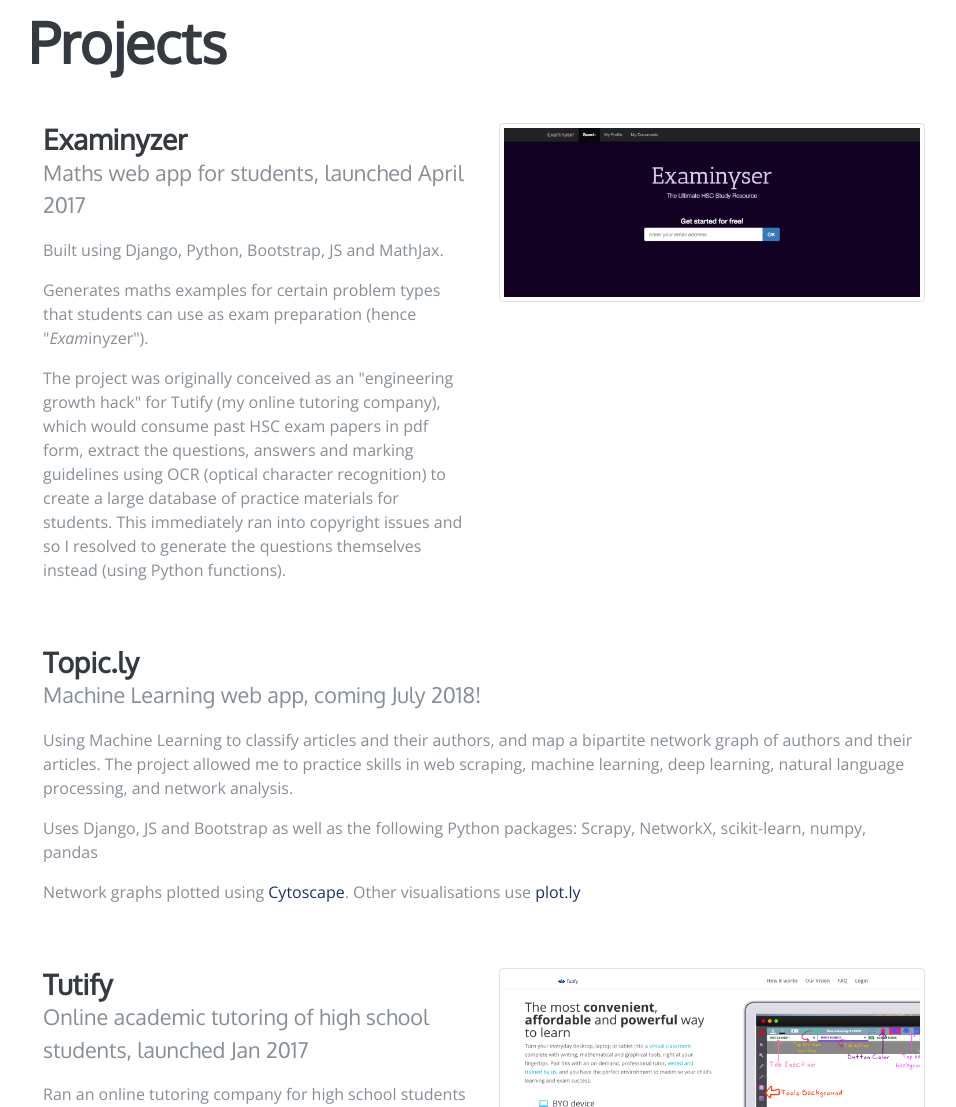
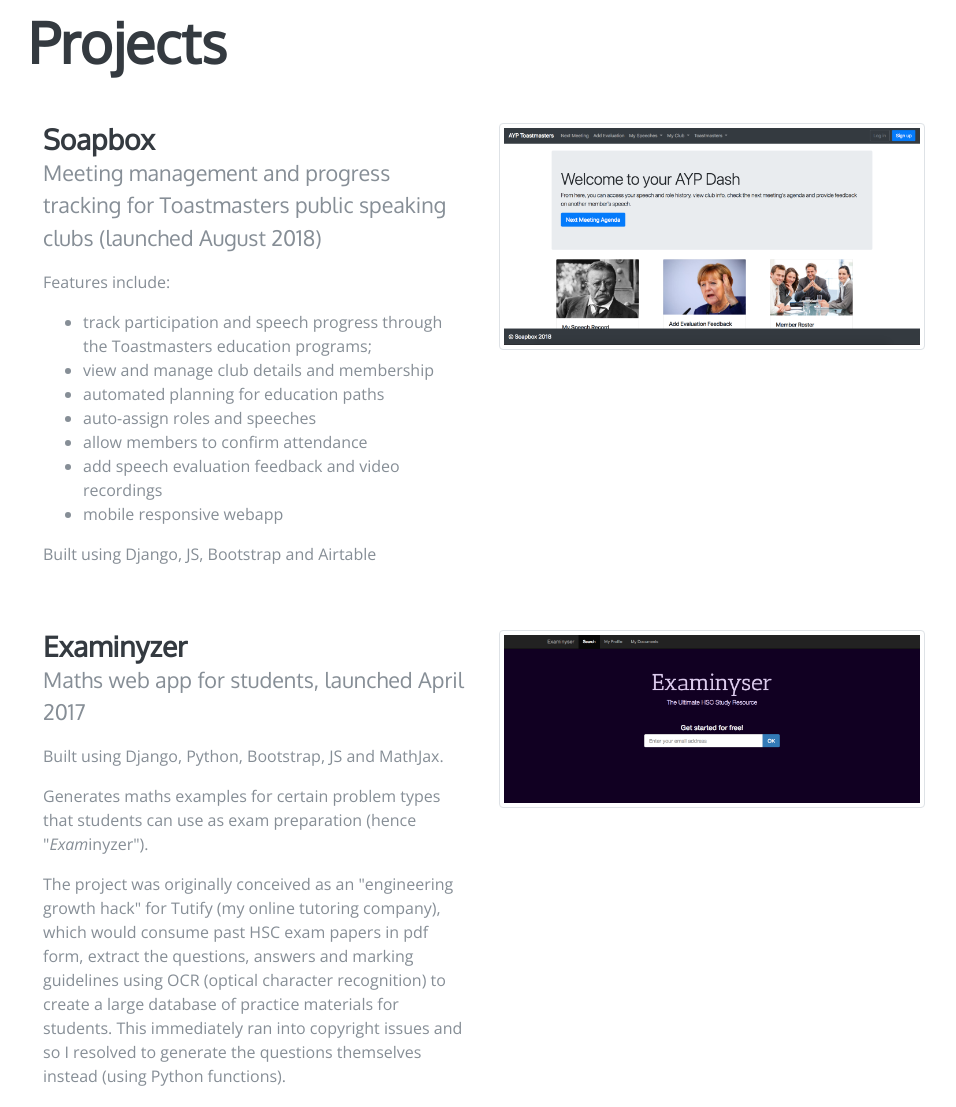
Before and after one commit to murenei/murenei.github.io, a plain HTML site: page index.html in a window 1280 px wide. Shown: the part 840-1947 px from the top of the page, without its empty margins (292-1248 px from the left). Drawn offline with nearby package versions, Linux system fonts and the light colour scheme.

Commit message:
Added Soapbox entry

```diff
--- a/index.html
+++ b/index.html
@@ -131,6 +131,27 @@
 
           <div class="resume-item d-flex flex-column flex-md-row mb-5">
             <div class="resume-content col-md">
+              <h3 class="mb-0">Soapbox</h3>
+              <div class="subheading mb-3">Meeting management and progress tracking for Toastmasters public speaking clubs (launched August 2018)</div>
+              <p>Features include:</p>
+              <ul>
+                <li>track participation and speech progress through the Toastmasters education programs;</li>
+                <li>view and manage club details and membership</li>
+                <li>automated planning for education paths</li>
+                <li>auto-assign roles and speeches</li>
+                <li>allow members to confirm attendance</li>
+                <li>add speech evaluation feedback and video recordings</li>
+                <li>mobile responsive webapp</li>
+              </ul>
+              <p>Built using Django, JS, Bootstrap and Airtable</p>
+            </div>
+            <div class="col-md"> <!-- right text alignement on viewports medium (md>=992px) or larger -->
+              <a href="http://soapybox.herokuapp.com/"><img class="img-thumbnail" src="img/soapbox-screenshot.png" alt-text="Soapbox-thumb"/></a>
+            </div>
+          </div>
+
+          <div class="resume-item d-flex flex-column flex-md-row mb-5">
+            <div class="resume-content col-md">
               <h3 class="mb-0">Examinyzer</h3>
               <div class="subheading mb-3">Maths web app for students, launched April 2017</div>
               <p>Built using Django, Python, Bootstrap, JS and MathJax.</p>
@@ -145,7 +166,7 @@
           <div class="resume-item d-flex flex-column flex-md-row mb-5">
             <div class="resume-content col-md">
               <h3 class="mb-0">Topic.ly</h3>
-              <div class="subheading mb-3">Machine Learning web app, coming July 2018!</div>
+              <div class="subheading mb-3">Machine Learning web app</div>
               <p>Using Machine Learning to classify articles and their authors, and map a bipartite network graph of authors and their articles. The project allowed me to practice skills in web scraping, machine learning, deep learning, natural language processing, and network analysis.</p>
               <p>Uses Django, JS and Bootstrap as well as the following Python packages: Scrapy, NetworkX, scikit-learn, numpy, pandas</p>
               <p>Network graphs plotted using <a href="http://js.cytoscape.org/" target="_blank">Cytoscape</a>. Other visualisations use <a href="https://plot.ly/python/" target="_blank">plot.ly</a></p>
```
Also changed, not shown: img/soapbox-screenshot.png (added).
